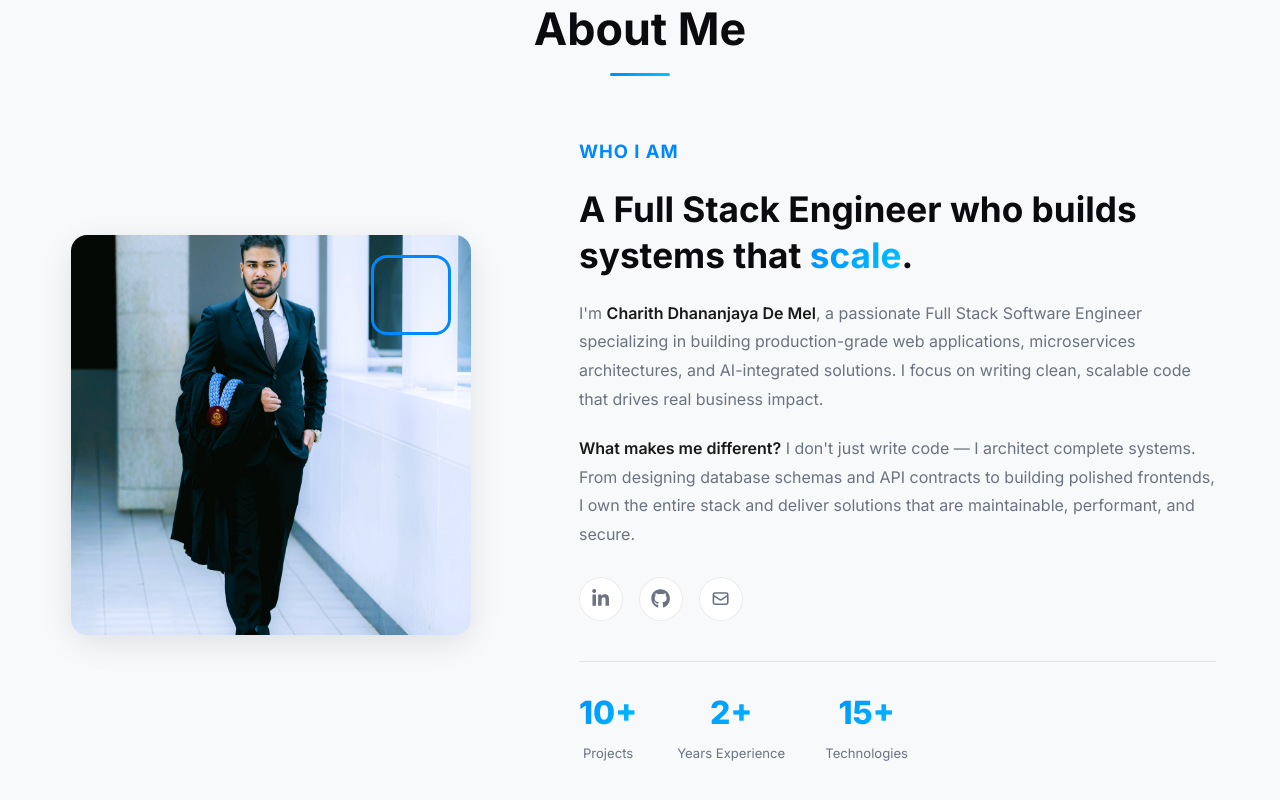
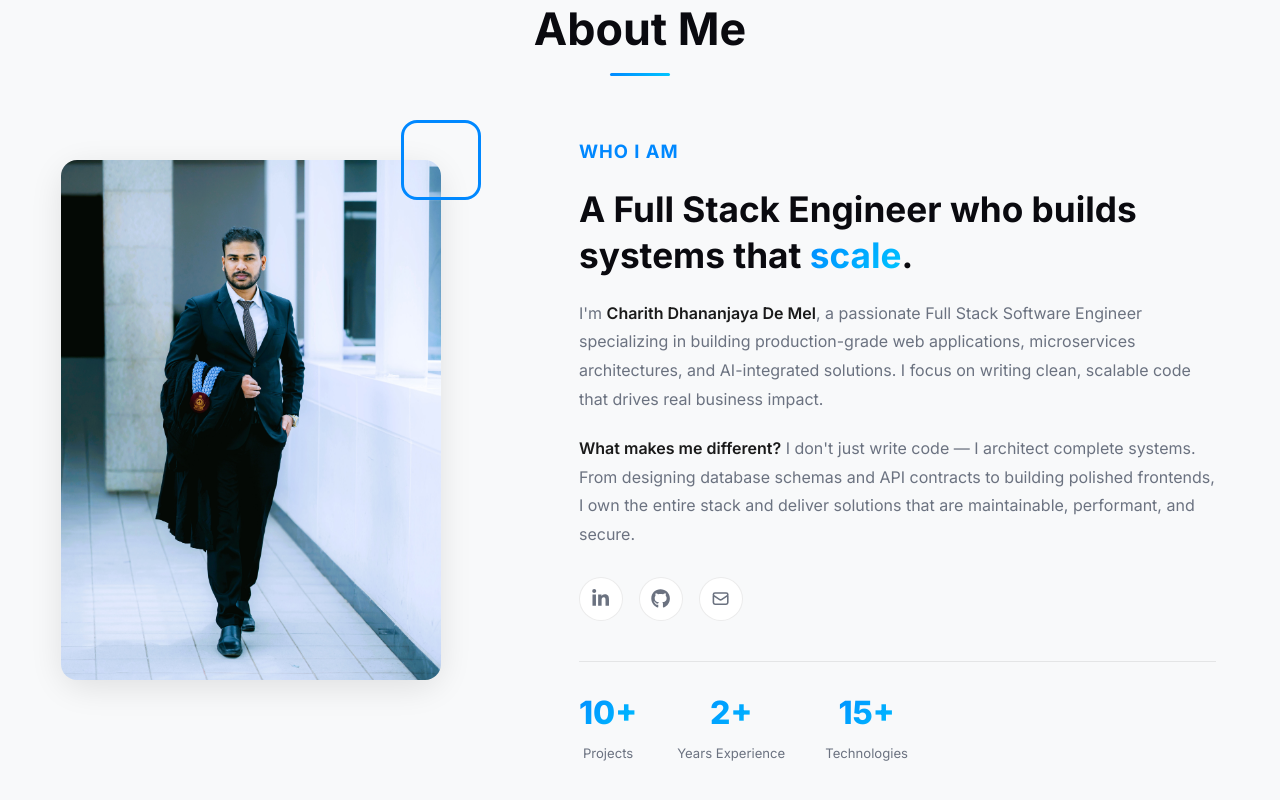
Before and after one commit to Charith-Dhananjaya/portfolio, a Next.js app: page / in a window 1280 px wide. Shown: the part 935-1735 px from the top of the page. Built offline with nearby package versions, Linux system fonts and the light colour scheme.

Commit message:
update about

```diff
--- a/src/components/sections/About.module.css
+++ b/src/components/sections/About.module.css
@@ -17,26 +17,27 @@
 
 .imageWrapper {
     position: relative;
-    width: 400px;
-    height: 400px;
+    width: 380px;
+    height: 520px;
     background: linear-gradient(135deg, rgba(200, 210, 235, 0.2), rgba(235, 210, 230, 0.2));
     border-radius: var(--radius-xl);
     padding: 24px;
     box-shadow: 0 8px 32px rgba(0, 0, 0, 0.1);
-    margin-left: -40px;
-    margin-top: -30px;
+    margin-left: -80px;
+    margin-top: -60px;
 }
 
 .imageWrapper::before {
     content: "";
     position: absolute;
-    top: 20px;
-    right: 20px;
+    top: -40px;
+    right: -40px;
     width: 80px;
     height: 80px;
     border: 3px solid var(--color-accent);
     border-radius: var(--radius-lg);
     z-index: 2;
+    background: transparent;
 }
 
 .imagePlaceholder {
```
